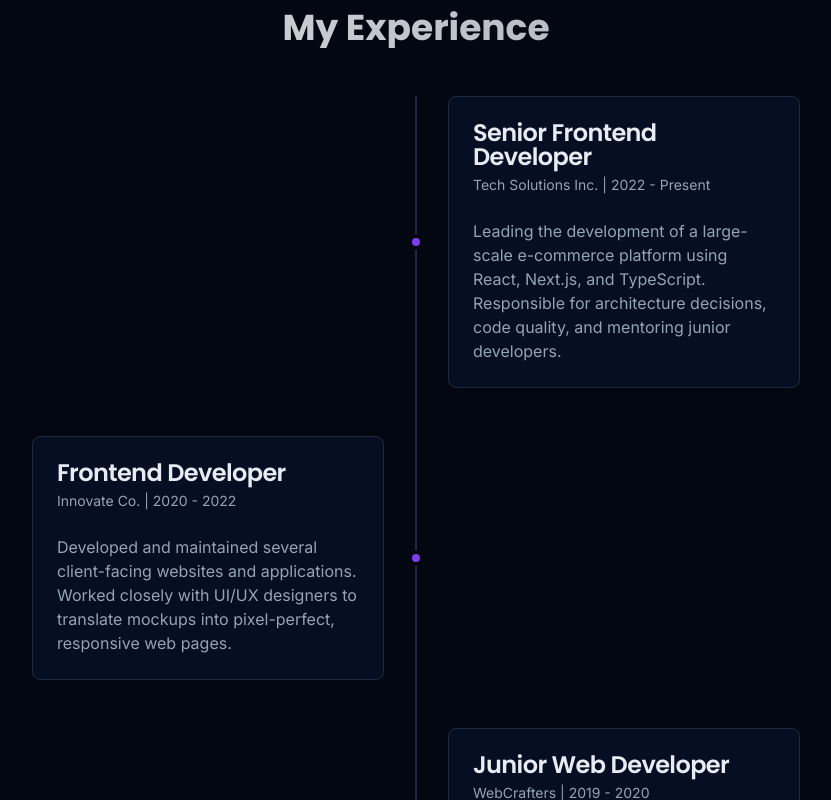
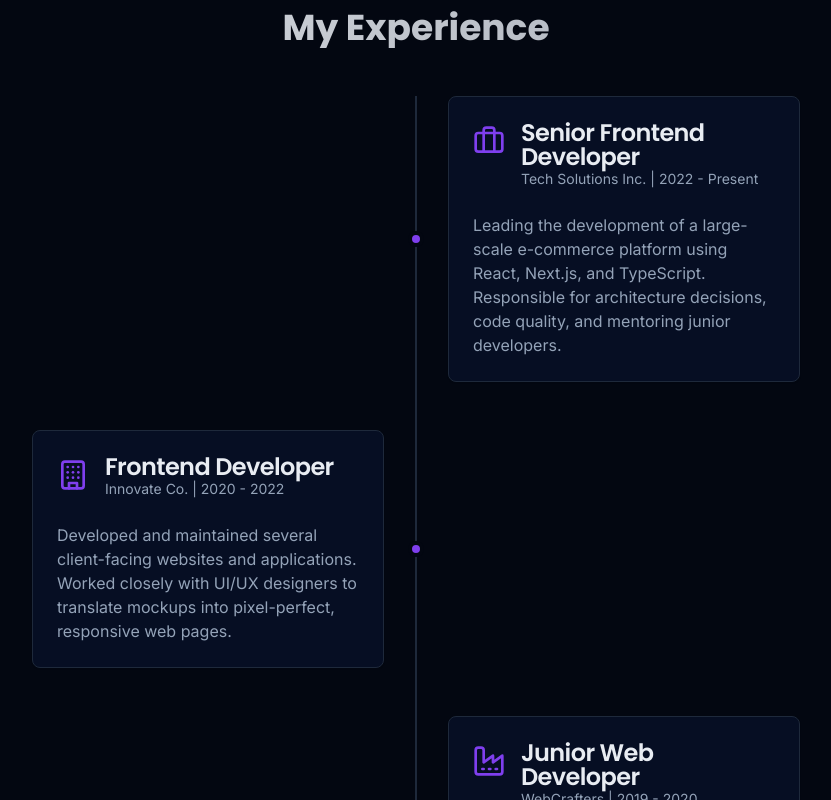
Before and after one commit to yuvii45/one-page-wonder-portfolio, a React (Vite) app: page / in a window 1280 px wide. Shown: the part 920-1720 px from the top of the page, without its empty margins (224-1055 px from the left). Built offline with nearby package versions, Linux system fonts and the light colour scheme.

Commit message:
Add company symbols to experience tab

```diff
--- a/src/components/ExperienceSection.tsx
+++ b/src/components/ExperienceSection.tsx
@@ -2,6 +2,7 @@
 import React from 'react';
 import Section from './Section';
 import { Card, CardHeader, CardTitle, CardDescription, CardContent } from '@/components/ui/card';
+import { Briefcase, Building, Factory } from 'lucide-react';
 
 const experiences = [
   {
@@ -9,18 +10,21 @@ const experiences = [
     company: 'Tech Solutions Inc.',
     period: '2022 - Present',
     description: 'Leading the development of a large-scale e-commerce platform using React, Next.js, and TypeScript. Responsible for architecture decisions, code quality, and mentoring junior developers.',
+    icon: Briefcase,
   },
   {
     role: 'Frontend Developer',
     company: 'Innovate Co.',
     period: '2020 - 2022',
     description: 'Developed and maintained several client-facing websites and applications. Worked closely with UI/UX designers to translate mockups into pixel-perfect, responsive web pages.',
+    icon: Building,
   },
   {
     role: 'Junior Web Developer',
     company: 'WebCrafters',
     period: '2019 - 2020',
     description: 'Assisted in the development of WordPress sites and learned the fundamentals of HTML, CSS, and JavaScript in a professional environment.',
+    icon: Factory,
   },
 ];
 
@@ -30,14 +34,21 @@ const ExperienceSection = () => {
       <div className="relative max-w-3xl mx-auto">
         <div className="absolute left-1/2 -translate-x-1/2 w-0.5 h-full bg-border" aria-hidden="true"></div>
         <div className="space-y-12">
-          {experiences.map((exp, index) => (
+          {experiences.map((exp, index) => {
+            const Icon = exp.icon;
+            return (
               <div key={index} className="relative flex items-center odd:flex-row-reverse">
                 <div className="absolute left-1/2 -translate-x-1/2 w-4 h-4 rounded-full bg-primary border-4 border-background"></div>
                 <div className="w-[calc(50%-2rem)]">
                   <Card className="bg-secondary border-border hover:border-primary transition-colors duration-300">
                     <CardHeader>
+                      <div className="flex items-start gap-4">
+                        <Icon className="w-8 h-8 text-primary flex-shrink-0 mt-1" />
+                        <div>
                           <CardTitle>{exp.role}</CardTitle>
                           <CardDescription>{exp.company} | {exp.period}</CardDescription>
+                        </div>
+                      </div>
                     </CardHeader>
                     <CardContent>
                       <p className="text-muted-foreground">{exp.description}</p>
@@ -45,7 +56,8 @@ const ExperienceSection = () => {
                   </Card>
                 </div>
               </div>
-          ))}
+            );
+          })}
         </div>
       </div>
     </Section>
```
Lines whose indentation alone changed are shown as unchanged.
